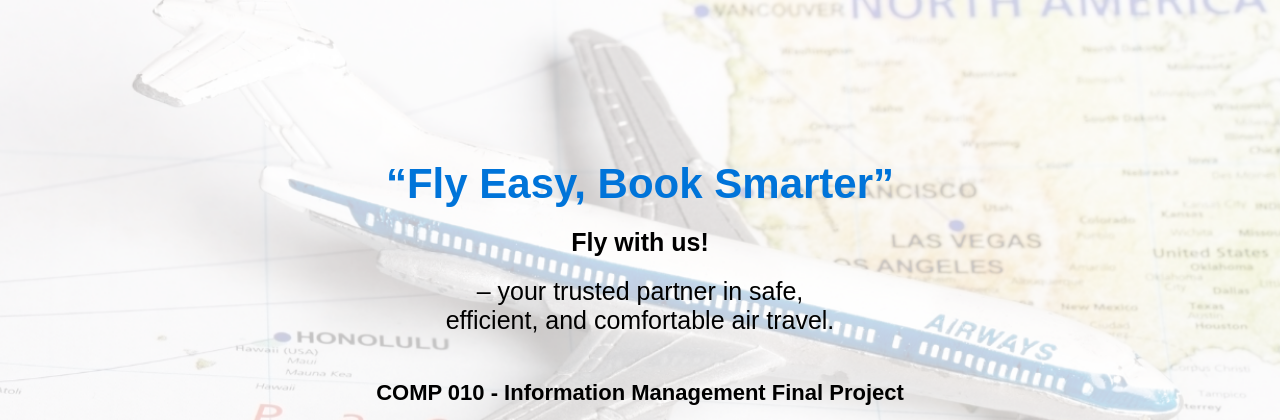
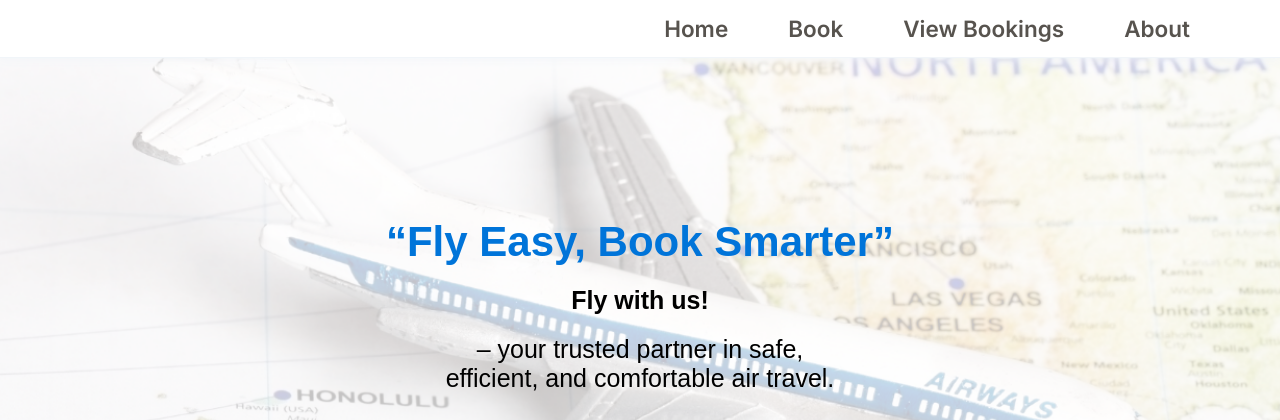
Before and after one commit to blckzr/EasyFly, a PHP site: page /client/about.html in a window 1280 px wide. Shown: the top 420 px of the page. Run offline with PHP 8.4, Linux system fonts and the light colour scheme.

Commit message:
added navbar to about

```diff
--- a/client/about.html
+++ b/client/about.html
@@ -7,6 +7,14 @@
   <link rel="stylesheet" type="text/css" href="../css/about.css">
 </head>
 <body>
+  <header id="nav-placeholder"></header>
+  <script>
+      fetch("../components/header.html")
+          .then(response => response.text())
+          .then(data => {
+              document.getElementById("nav-placeholder").innerHTML = data;
+          });
+  </script>
   <div class="container">
     <div class="text">
       <h1><span class="blue">“Fly Easy, Book Smarter”</span></h1>
--- a/components/header.html
+++ b/components/header.html
@@ -1,7 +1,6 @@
-<header>
-    <a href="#" class="link">Home</a>
-    <a href="#" class="link">Book</a>
-    <a href="#" class="link">View Bookings</a>
-    <a href="#" class="link">About</a>
-    <a href="#"><img href="#"></a>
-</header>
+<link rel="stylesheet" href="../css/header.css" />
+<a href="#" class="link">Home</a>
+<a href="#" class="link">Book</a>
+<a href="#" class="link">View Bookings</a>
+<a href="../client/about.html" class="link">About</a>
+<a href="#"><img href="#" /></a>
--- a/css/header.css
+++ b/css/header.css
@@ -1,29 +1,34 @@
 @import url('https://fonts.googleapis.com/css2?family=Inter:ital,opsz,wght@0,14..32,100..900;1,14..32,100..900&display=swap');
 
 header {
+    position: sticky;
+    top: 0;
     display: flex;
     justify-content: right;
-    padding: 0.75em 2em;
-    background-color: white;
+    padding: 0;
+    background-color: #ffffff;
+    border-bottom: 1px solid #f1f5f9;
+    box-shadow: 0 1px 10px #f1f5f9;
+    z-index: 999;
 }
 
 header > a {
     font-family: "Inter", sans-serif;
-    font-size: 20px;
+    font-size: 2.25rem;
     font-weight: 600;
-    margin: 0 0.5em;
-    padding: 0.25em 1.5em;
-    border-radius: 1em;
+    margin: 0;
+    padding: 1.5rem 3rem;
 }
 
 a.link:link,
 a.link:hover,
 a.link:visited,
 a.link:active {
-    color: black;
+    color: #57534e;
     text-decoration: none;
 }
 
 a.link:hover {
-    background-color: #f1f1f1;
+    color: #0c0a09;
+    background-color: #f1f5f9;
 }
```
